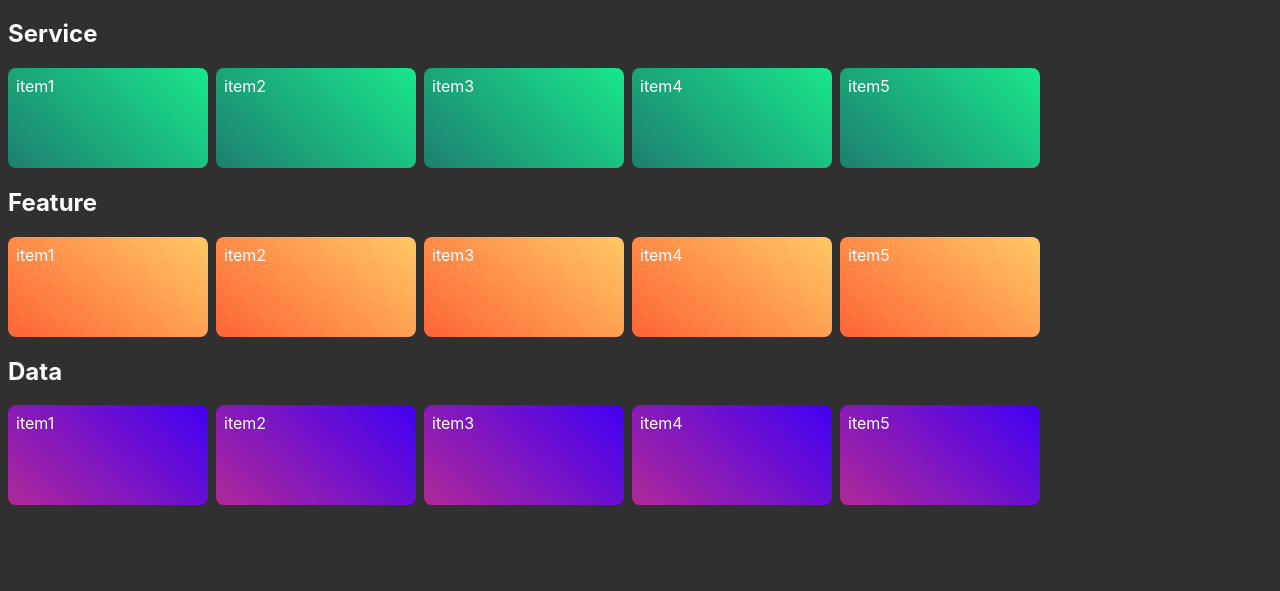
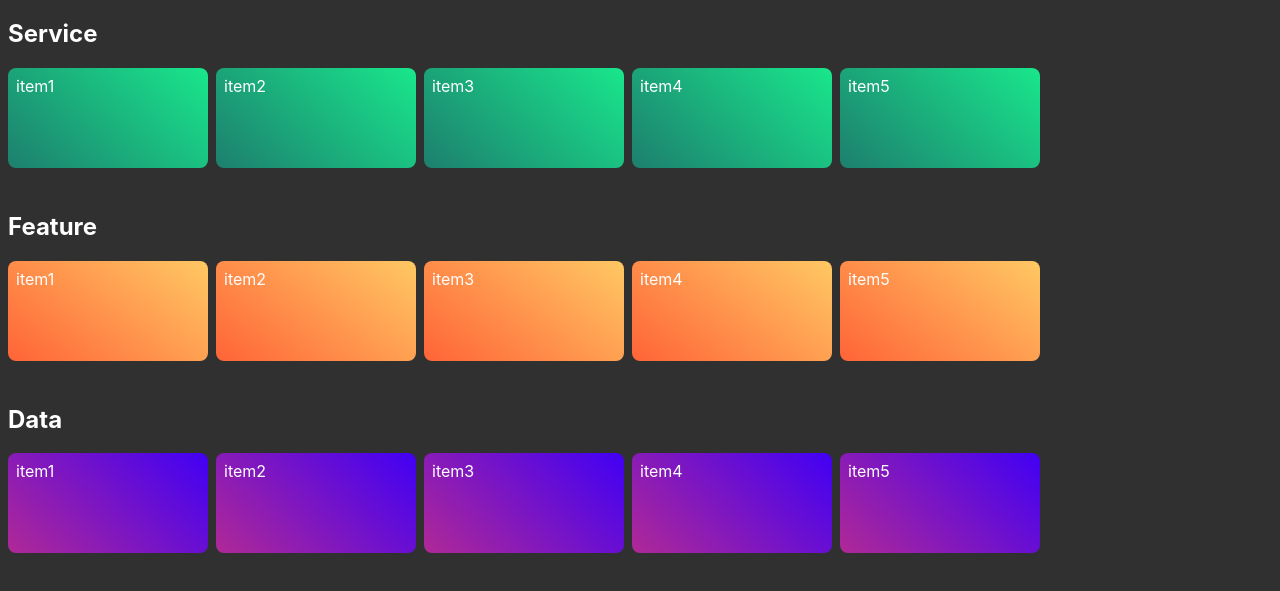
Before and after one commit to nikek/shelf-item-cover, a website: page index.html in a window 1280 px wide. Shown: the part 63-654 px from the top of the page. Drawn offline with Linux system fonts and the light colour scheme.

Commit message:
fix) add padding bottom for the scrollbar

```diff
--- a/style.css
+++ b/style.css
@@ -17,7 +17,7 @@
 
 .list {
   list-style: none;
-  padding: 0;
+  padding: 0 0 24px;
   margin: 0;
 
   display: grid;
```
